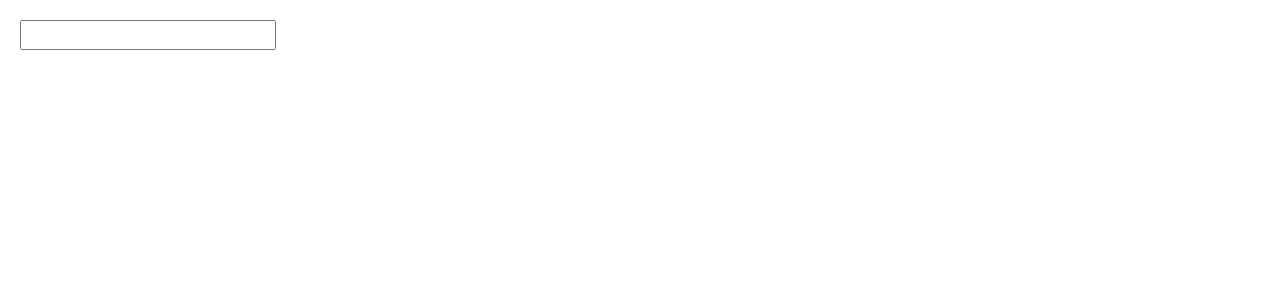
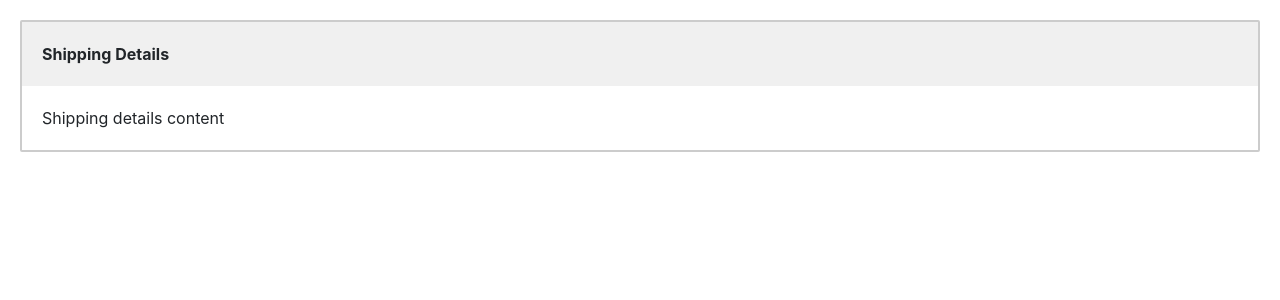
Before and after one commit to amarildo18/mosh-trainning, an Angular app: page / in a window 1280 px wide. Shown: the top 300 px of the page. Built offline with nearby package versions, Linux system fonts and the light colour scheme.

Commit message:
desafio zippy resolvido

```diff
--- a/src/app/app.component.html
+++ b/src/app/app.component.html
@@ -2,6 +2,6 @@
 <!-- <app-authors></app-authors> -->
 <!-- <app-favorite [isFavorite]="post.isFavorite" (isFavoritechange)="isFavoriteChanged($event)"></app-favorite> -->
 
-
-
-<input type="text" appInputFormat [format]="'uppercase'">
+<zippy title="Shipping Details">
+  Shipping details content
+</zippy>
--- a/src/app/app.module.ts
+++ b/src/app/app.module.ts
@@ -12,6 +12,7 @@ import { FormsModule } from '@angular/forms';
 import { FavoriteComponent } from './favorite/favorite.component';
 import { BootstrapPanelComponent } from './bootstrap-panel/bootstrap-panel.component';
 import { InputFormatDirective } from './directives/input-format.directive';
+import { ZippyComponent } from './zippy/zippy.component';
 
 @NgModule({
   declarations: [
@@ -22,7 +23,8 @@ import { InputFormatDirective } from './directives/input-format.directive';
     SummaryPipe,
     FavoriteComponent,
     BootstrapPanelComponent,
-    InputFormatDirective
+    InputFormatDirective,
+    ZippyComponent
   ],
   imports: [
     BrowserModule,
--- /dev/null
+++ b/src/app/zippy/zippy.component.css
@@ -0,0 +1,18 @@
+.zippy{
+  border:2px solid #ccc;
+  border-radius: 2px;
+}
+
+.zippy-heading{
+  font-weight: bold;
+  padding:20px;
+  cursor: pointer;
+}
+
+.zippy-body{
+  padding: 20px;
+}
+
+.expanded{
+  background: #f0f0f0;
+}
--- /dev/null
+++ b/src/app/zippy/zippy.component.html
@@ -0,0 +1,8 @@
+<div class="zippy">
+  <div class="zippy-heading" [class.expanded]="isExpanded" (click)="toggle()">
+    {{title}}
+  </div>
+  <div class="zippy-body" *ngIf="isExpanded">
+    <ng-content></ng-content>
+  </div>
+</div>
--- /dev/null
+++ b/src/app/zippy/zippy.component.ts
@@ -0,0 +1,22 @@
+import { Component, Input, OnInit } from '@angular/core';
+
+@Component({
+  selector: 'zippy',
+  templateUrl: './zippy.component.html',
+  styleUrls: ['./zippy.component.css']
+})
+export class ZippyComponent {
+
+  @Input() title: string;
+  isExpanded: boolean = true;
+
+  constructor() { }
+
+  ngOnInit(): void {
+  }
+
+  toggle(){
+    this.isExpanded = !this.isExpanded;
+  }
+
+}
```
